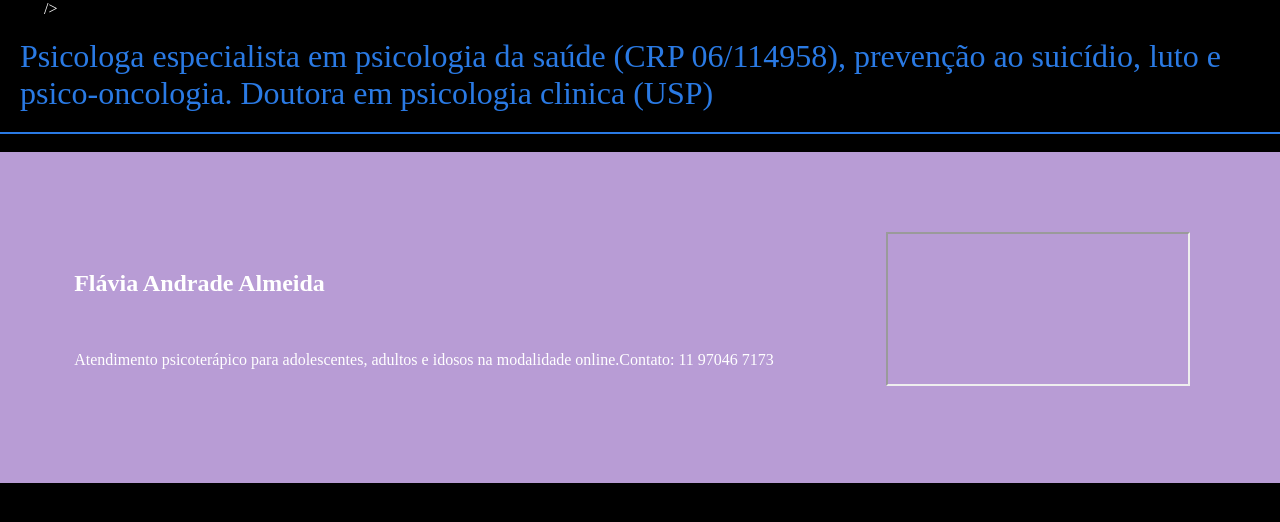
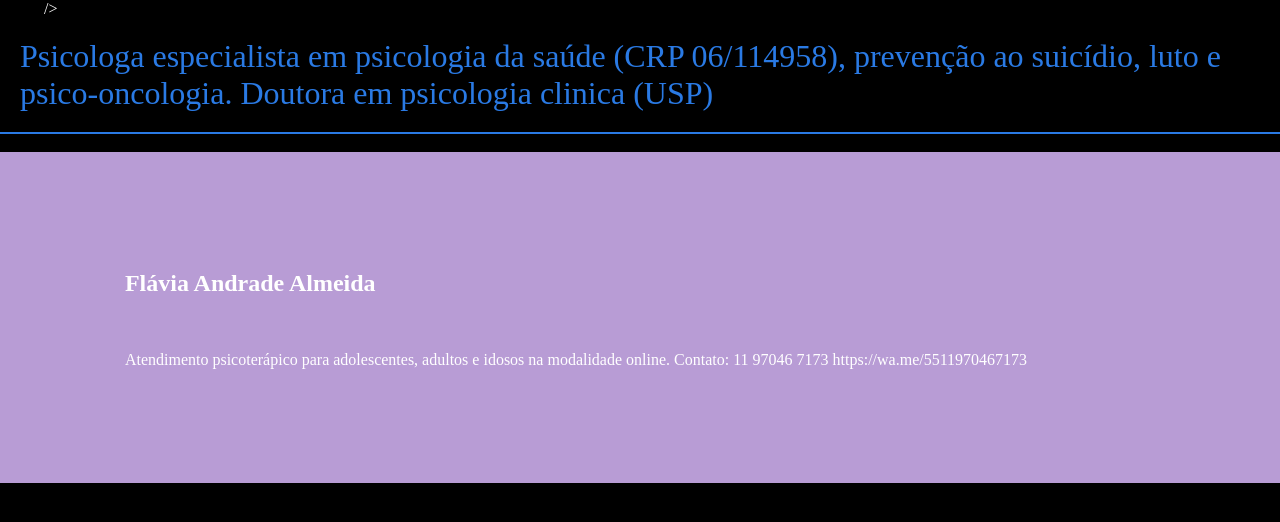
Before and after one commit to Rodan012/flaviaandradealmeidapsicologa, a plain HTML site: page index.html in a window 1280 px wide. Drawn offline with Linux system fonts and the light colour scheme.

Commit message:
Update index.html

```diff
--- a/index.html
+++ b/index.html
@@ -13,19 +13,12 @@
     <section>
       <div class="chamada-texto">
         <h1>Flávia Andrade Almeida</h1>
-        <p>Atendimento psicoterápico para adolescentes, adultos e idosos na modalidade online.Contato: 11 97046 7173</p>
+        <p>Atendimento psicoterápico para adolescentes, adultos e idosos na modalidade online. Contato: 11 97046 7173
+        https://wa.me/5511970467173</p>
       </div>
 
       <div>
-        <iframe
-          width="560"
-          height="315"
-          src="https://wa.me/5511970467173"
-          title="Whatsapp"
-          frameborder="0"
 
-
-        ></iframe>
       </div>
     </section>
   </body>
```
